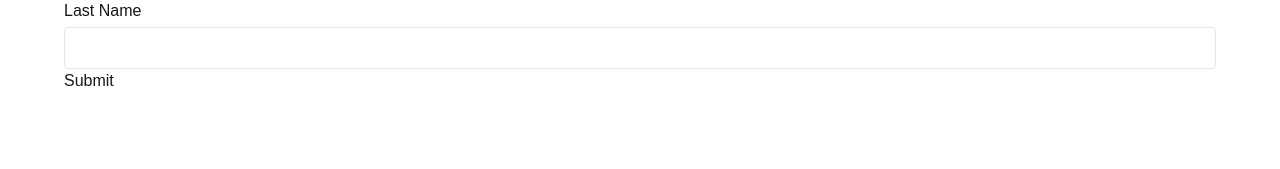
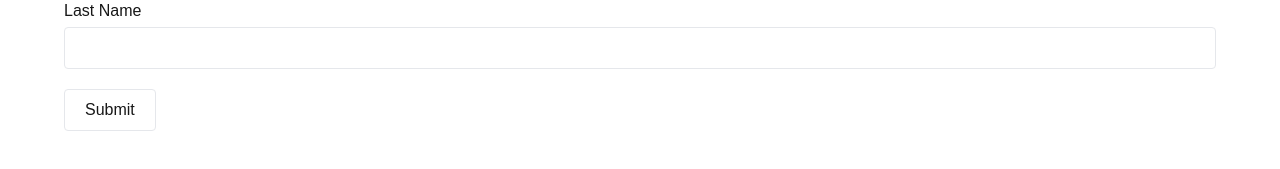
Before and after one commit to mrashed21/reusable_components_typescript, a Next.js app: page / in a window 1280 px wide. Shown: the part 151-320 px from the top of the page. Built offline with nearby package versions, Linux system fonts and the light colour scheme.

Commit message:
new branch for typescript

```diff
--- a/src/components/Home/InputFeild/InputFeild.tsx
+++ b/src/components/Home/InputFeild/InputFeild.tsx
@@ -47,7 +47,7 @@ const InputFeild = () => {
           }}
           error={errors.user_last_name}
         />
-        <button type="submit">Submit</button>
+        <button type="submit" className="cursor-pointer py-2 px-5 rounded border border-gray-200 mt-5" >Submit</button>
       </form>
     </div>
   );
```
